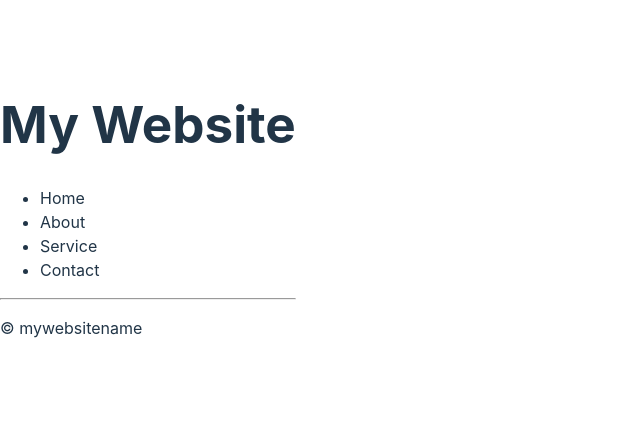
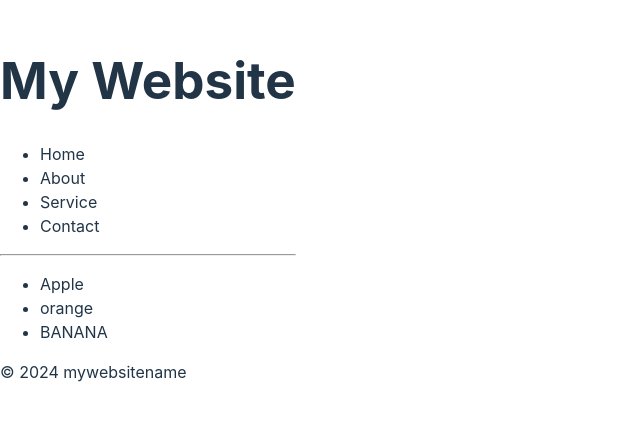
Before and after one commit to playerwave/Reactjs-brocode-fullcourse, a React (Vite) app: page / in a window 1280 px wide. Shown: the part 191-612 px from the top of the page, without its empty margins (0-640 px from the left). Built offline with nearby package versions, Linux system fonts and the light colour scheme.

Commit message:
React tutorial for beginners

```diff
--- a/src/App.jsx
+++ b/src/App.jsx
@@ -3,6 +3,7 @@ import reactLogo from "./assets/react.svg";
 import viteLogo from "/vite.svg";
 import Header from "./Header";
 import Footer from "./Footer";
+import Food from "./Food";
 
 function App() {
   const [count, setCount] = useState(0);
@@ -10,6 +11,7 @@ function App() {
   return (
     <>
       <Header />
+      <Food />
       <Footer />
     </>
   );
--- /dev/null
+++ b/src/Food.jsx
@@ -0,0 +1,16 @@
+import React from "react";
+
+function Food() {
+  const food1 = "Orange";
+  const food2 = "Banana";
+
+  return (
+    <ul>
+      <li>Apple</li>
+      <li>{food1.toLowerCase()}</li>
+      <li>{food2.toUpperCase()}</li>
+    </ul>
+  );
+}
+
+export default Food;
--- a/src/Footer.jsx
+++ b/src/Footer.jsx
@@ -3,7 +3,7 @@ import React from "react";
 function Footer() {
   return (
     <footer>
-      <p>&copy; mywebsitename</p>
+      <p>&copy; 2024 mywebsitename</p>
     </footer>
   );
 }
```
